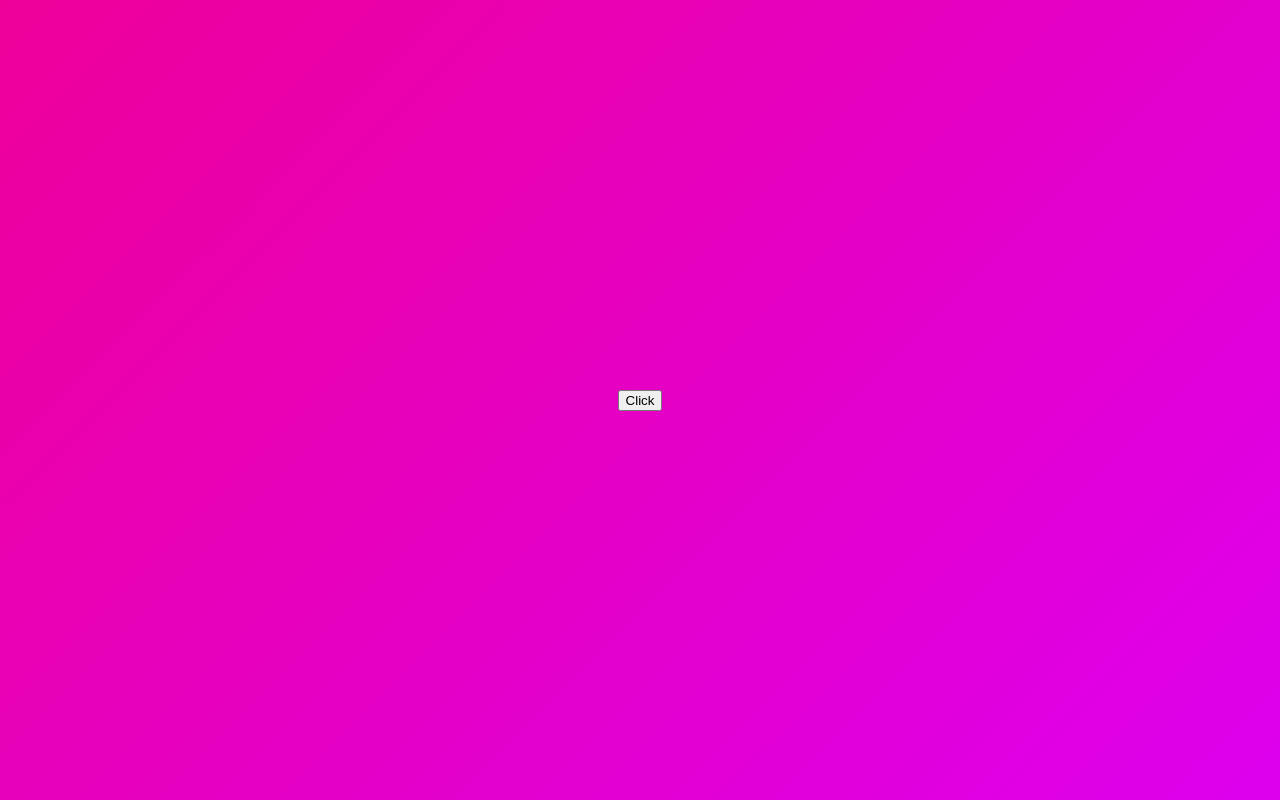
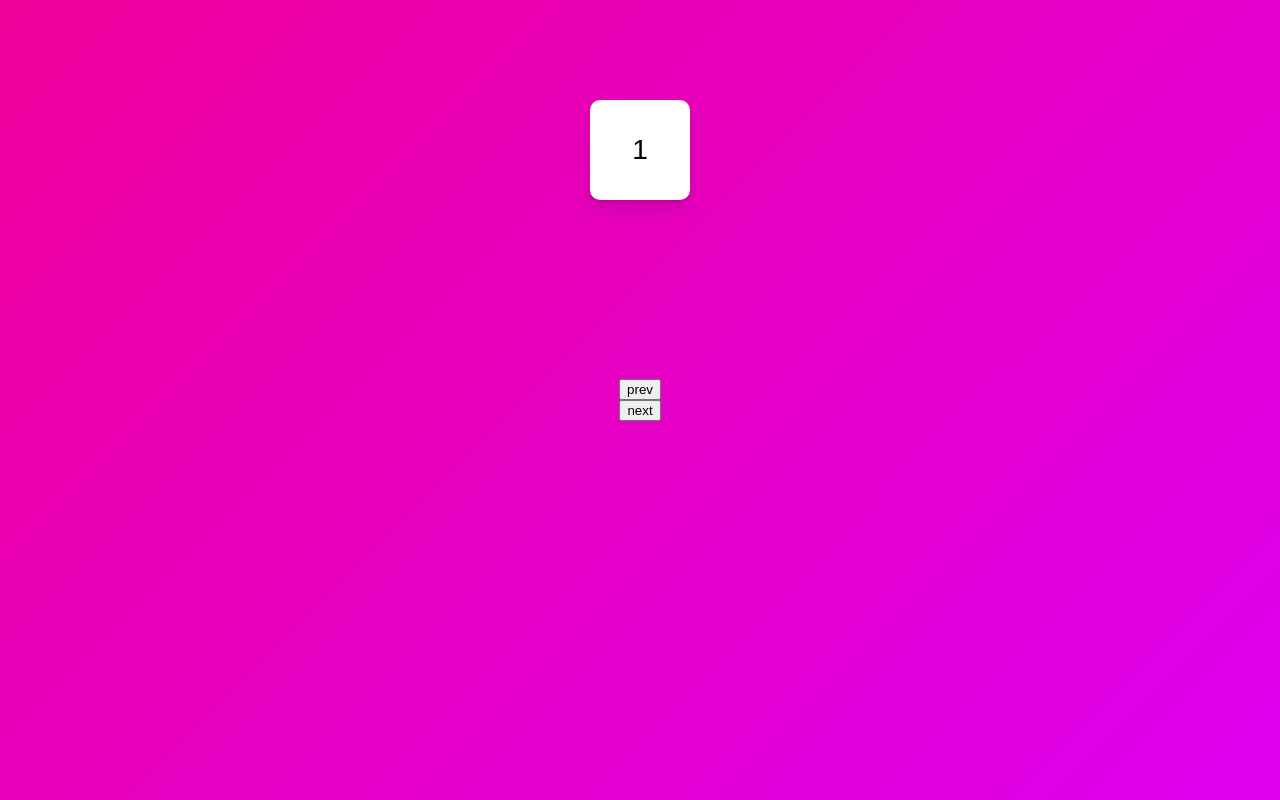
Before and after one commit to gahyeon-park/react-masterclass-typescript, a React (Create React App) app: page / in a window 1280 px wide. Built offline with nearby package versions, Linux system fonts and the light colour scheme.

Commit message:
#8.12 Slider part 1

```diff
--- a/src/App.tsx
+++ b/src/App.tsx
@@ -1,9 +1,10 @@
-import styled from 'styled-components';
-import { motion, AnimatePresence } from 'framer-motion';
-import { useState } from 'react';
+import styled from "styled-components";
+import { motion, AnimatePresence } from "framer-motion";
+import { useState } from "react";
 
 const Wrapper = styled(motion.div)`
   display: flex;
+  flex-direction: column;
   width: 100vw;
   height: 100vh;
   justify-content: center;
@@ -13,37 +14,55 @@
 
 const Box = styled(motion.div)`
   position: absolute;
+  top: 100px;
+  display: flex;
+  justify-content: center;
+  align-items: center;
   width: 100px;
   height: 100px;
+  border-radius: 10px;
   background-color: white;
-  top: 100px;
   box-shadow: 0 2px 3px rgba(0, 0, 0, 0.1), 0 10px 20px rgba(0, 0, 0, 0.1);
+  font-size: 28px;
 `;
 
 const boxVariant = {
-  initial: { opacity: 0, scale: 0 },
-  show: { opacity: 1, scale: 1, rotateZ: 360 },
-  hide: { opacity: 0, scale: 0, y: -100 }
-}
+  inVisible: { x: 500, opacity: 0, scale: 0 },
+  visible: { x: 0, opacity: 1, scale: 1, transition: { duration: 1 } },
+  exit: {
+    x: -500,
+    opacity: 0,
+    scale: 0,
+    rotateX: 180,
+    transition: { duration: 1 },
+  },
+};
 
 function App() {
-  const [showing, setShowing] = useState(false);
-  const onClick = () => {
-    setShowing(prev => !prev);
-  }
+  const [visible, setVisible] = useState(1);
+  const nextPlease = () => setVisible((prev) => (prev === 10 ? 10 : prev + 1));
+  const prevPlease = () => setVisible((prev) => (prev === 1 ? 1 : prev - 1));
   return (
     <Wrapper>
-      <button onClick={onClick}>Click</button>
-      <AnimatePresence>{showing ?
-        <Box
-          variants={boxVariant}
-          initial="initial"
-          animate="show"
-          exit="hide"
-        /> : null}
+      <AnimatePresence>
+        {[1, 2, 3, 4, 5, 6, 7, 8, 9, 10].map((i) =>
+          i === visible ? (
+            <Box
+              variants={boxVariant}
+              initial="inVisible"
+              animate="visible"
+              exit="exit"
+              key={i}
+            >
+              {i}
+            </Box>
+          ) : null
+        )}
       </AnimatePresence>
+      <button onClick={prevPlease}>prev</button>
+      <button onClick={nextPlease}>next</button>
     </Wrapper>
-  )
+  );
 }
 
 export default App;
```
Also changed, not shown: 1 other file (tests, documents, lock files or other folders).
